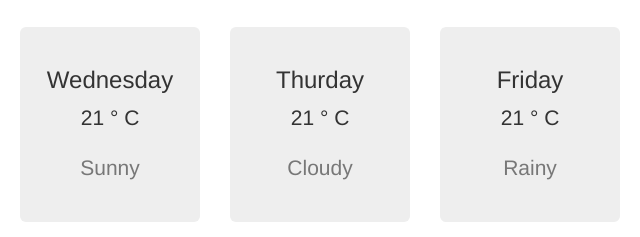
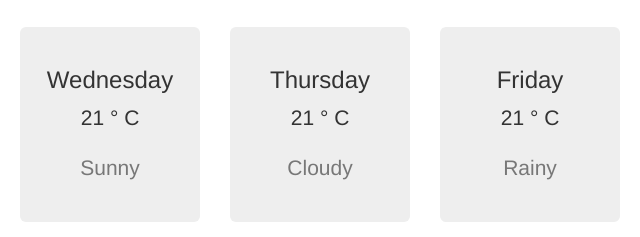
Before and after one commit to MartinDelille/local-weather, a website: page index.jade in a window 1280 px wide. Shown: the part 159-396 px from the top of the page, 320-960 px from the left. Drawn offline with nearby package versions, Linux system fonts and the light colour scheme; files that its build step writes are made by us from their sources; no server answers.

Commit message:
display next week day

```diff
--- a/index.jade
+++ b/index.jade
@@ -18,17 +18,17 @@ html
       #week.row
         .col-md-4
           .jumbotron
-            h3 Wednesday
+            h3
             .temperature.lead 21 ° C
             .lead.text-muted Sunny
         .col-md-4
           .jumbotron
-            h3 Thurday
+            h3
             .temperature.lead 21 ° C
             .lead.text-muted Cloudy
         .col-md-4
           .jumbotron
-            h3 Friday
+            h3
             .temperature.lead 21 ° C
             .lead.text-muted Rainy
     // bower:js
--- a/js/app.js
+++ b/js/app.js
@@ -3,11 +3,24 @@ var celciusFromKelvin = function(kelvin) {
 };
 
 $(function() {
-  var token = 'eb2d3efe1c95bd690a3e7339b42e387c';
+  var weekday = new Array(7);
+  weekday[0]=  "Sunday";
+  weekday[1] = "Monday";
+  weekday[2] = "Tuesday";
+  weekday[3] = "Wednesday";
+  weekday[4] = "Thursday";
+  weekday[5] = "Friday";
+  weekday[6] = "Saturday";
+
+  var today = new Date().getDay();
+  for(var i = 1; i < 4; i++) {
+    $('#week .col-md-4:nth-child(' + i + ') h3').text(weekday[(today + i) % 7]);
+  }
 
   $.getJSON('http://ipinfo.io/', function(data) {
     $('#city').text(data.city);
 
+    var token = 'eb2d3efe1c95bd690a3e7339b42e387c';
     var url = 'http://api.openweathermap.org/data/2.5/weather?q=' + data.city + ',' + data.country + '&appid=' + token;
     $.getJSON(url, function(data) {
       console.log(data);
```
